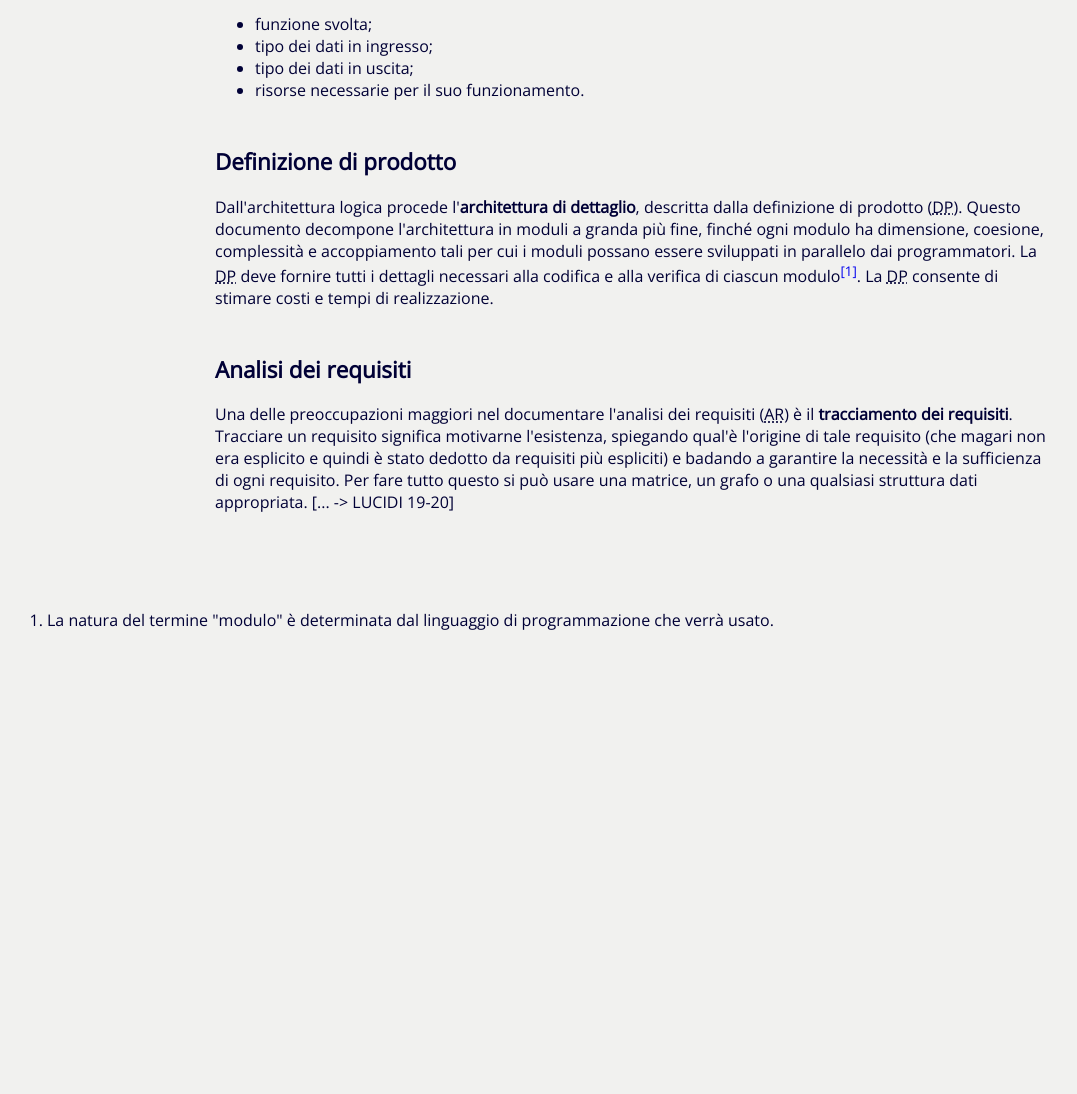
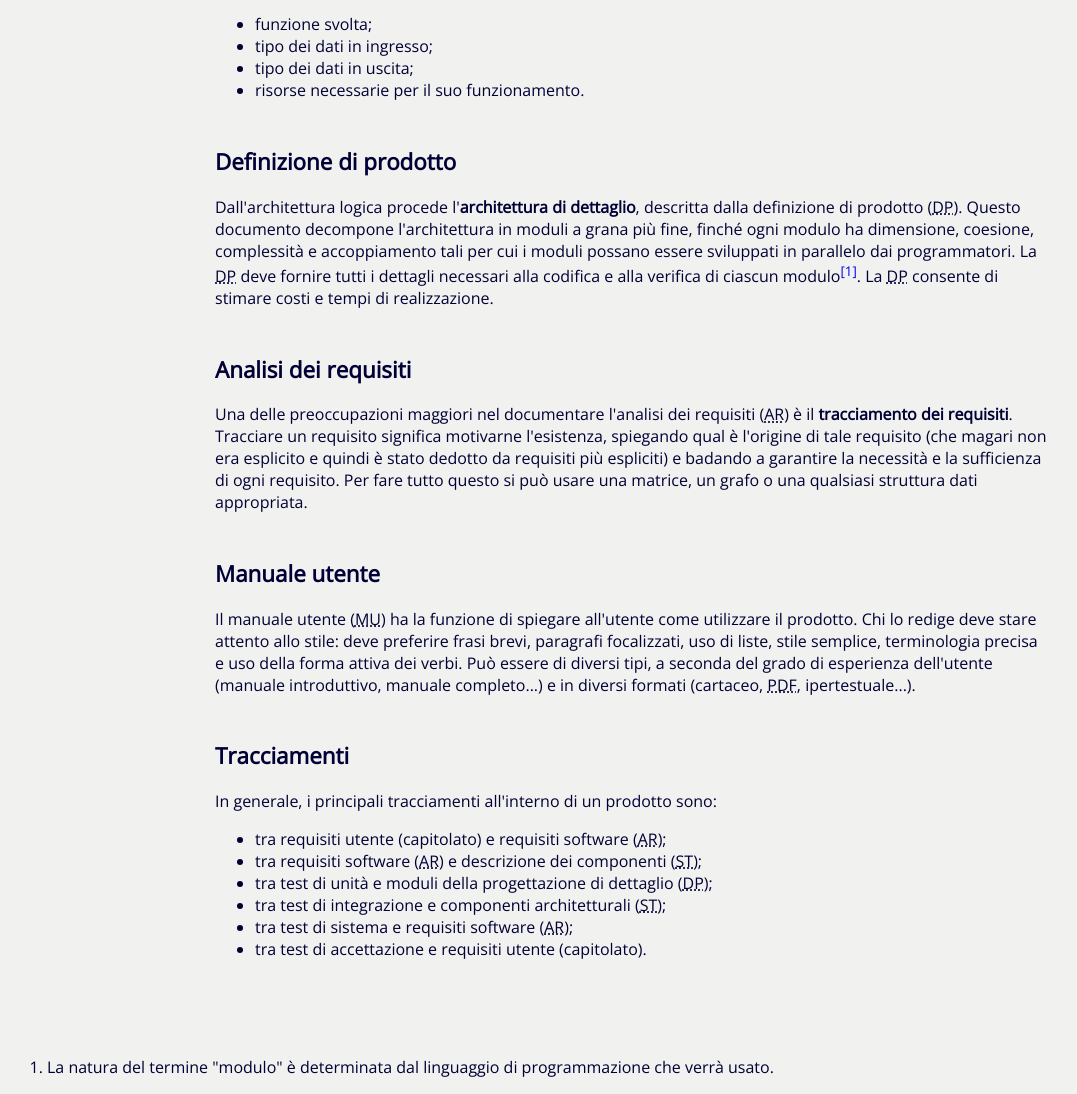
Before and after one commit to pit1988/sweki, a PHP site: page /08_documentazione.html in a window 1280 px wide. Shown: the part 1115-2209 px from the top of the page, without its empty margins (9-1086 px from the left). Before the commit the page ends 1745 px from the top, so only its background shows below. Run offline with PHP 8.4, Linux system fonts and the light colour scheme.

Commit message:
ampliato 08_documentazione.html + fix glossario

```diff
--- a/08_documentazione.html
+++ b/08_documentazione.html
@@ -65,10 +65,24 @@
 		</ul>
 
 		<h2>Definizione di prodotto</h2>
-		<p>Dall'architettura logica procede l'<strong>architettura di dettaglio</strong>, descritta dalla definizione di prodotto (<abbr title="Definizione di Prodotto">DP</abbr>). Questo documento decompone l'architettura in moduli a granda più fine, finché ogni modulo ha dimensione, coesione, complessità e accoppiamento tali per cui i moduli possano essere sviluppati in parallelo dai programmatori. La <abbr title="Definizione di Prodotto">DP</abbr> deve fornire tutti i dettagli necessari alla codifica e alla verifica di ciascun modulo<sup class="footnote"><a id="txt1" href="#ftn1">[1]</a></sup>. La <abbr title="Definizione di Prodotto">DP</abbr> consente di stimare costi e tempi di realizzazione.</p>
+		<p>Dall'architettura logica procede l'<strong>architettura di dettaglio</strong>, descritta dalla definizione di prodotto (<abbr title="Definizione di Prodotto">DP</abbr>). Questo documento decompone l'architettura in moduli a grana più fine, finché ogni modulo ha dimensione, coesione, complessità e accoppiamento tali per cui i moduli possano essere sviluppati in parallelo dai programmatori. La <abbr title="Definizione di Prodotto">DP</abbr> deve fornire tutti i dettagli necessari alla codifica e alla verifica di ciascun modulo<sup class="footnote"><a id="txt1" href="#ftn1">[1]</a></sup>. La <abbr title="Definizione di Prodotto">DP</abbr> consente di stimare costi e tempi di realizzazione.</p>
 
 		<h2>Analisi dei requisiti</h2>
-		<p>Una delle preoccupazioni maggiori nel documentare l'analisi dei requisiti (<abbr title="Analisi dei Requisiti">AR</abbr>) è il <strong>tracciamento dei requisiti</strong>. Tracciare un requisito significa motivarne l'esistenza, spiegando qual'è l'origine di tale requisito (che magari non era esplicito e quindi è stato dedotto da requisiti più espliciti) e badando a garantire la necessità e la sufficienza di ogni requisito. Per fare tutto questo si può usare una matrice, un grafo o una qualsiasi struttura dati appropriata. [... -> LUCIDI 19-20]</p>
+		<p>Una delle preoccupazioni maggiori nel documentare l'analisi dei requisiti (<abbr title="Analisi dei Requisiti">AR</abbr>) è il <strong>tracciamento dei requisiti</strong>. Tracciare un requisito significa motivarne l'esistenza, spiegando qual è l'origine di tale requisito (che magari non era esplicito e quindi è stato dedotto da requisiti più espliciti) e badando a garantire la necessità e la sufficienza di ogni requisito. Per fare tutto questo si può usare una matrice, un grafo o una qualsiasi struttura dati appropriata.</p>
+
+		<h2>Manuale utente</h2>
+		<p>Il manuale utente (<abbr title="Manuale Utente">MU</abbr>) ha la funzione di spiegare all'utente come utilizzare il prodotto. Chi lo redige deve stare attento allo stile: deve preferire frasi brevi, paragrafi focalizzati, uso di liste, stile semplice, terminologia precisa e uso della forma attiva dei verbi. Può essere di diversi tipi, a seconda del grado di esperienza dell'utente (manuale introduttivo, manuale completo...) e in diversi formati (cartaceo, <abbr title="Portable Document Format">PDF</abbr>, ipertestuale...).</p>
+
+		<h2>Tracciamenti</h2>
+		<p>In generale, i principali tracciamenti all'interno di un prodotto sono:</p>
+		<ul>
+			<li>tra requisiti utente (capitolato) e requisiti <span xml:lang="en">software</span> (<abbr title="Analisi dei Requisiti">AR</abbr>);</li>
+			<li>tra requisiti <span xml:lang="en">software</span> (<abbr title="Analisi dei Requisiti">AR</abbr>) e descrizione dei componenti (<abbr title="Specifica Tecnica">ST</abbr>);</li>
+			<li>tra test di unità e moduli della progettazione di dettaglio (<abbr title="Definizione di Prodotto">DP</abbr>);</li>
+			<li>tra test di integrazione e componenti architetturali (<abbr title="Specifica Tecnica">ST</abbr>);</li>
+			<li>tra test di sistema e requisiti <span xml:lang="en">software</span> (<abbr title="Analisi dei Requisiti">AR</abbr>);</li>
+			<li>tra test di accettazione e requisiti utente (capitolato).</li>
+		</ul>
 	</div>
 
 	<div id="footnotes">
```
Also changed, not shown: glossario/glossario.php (+8 -8 lines), glossario/index.html (+17 -17 lines), glossario/README.md, 2 other files.
